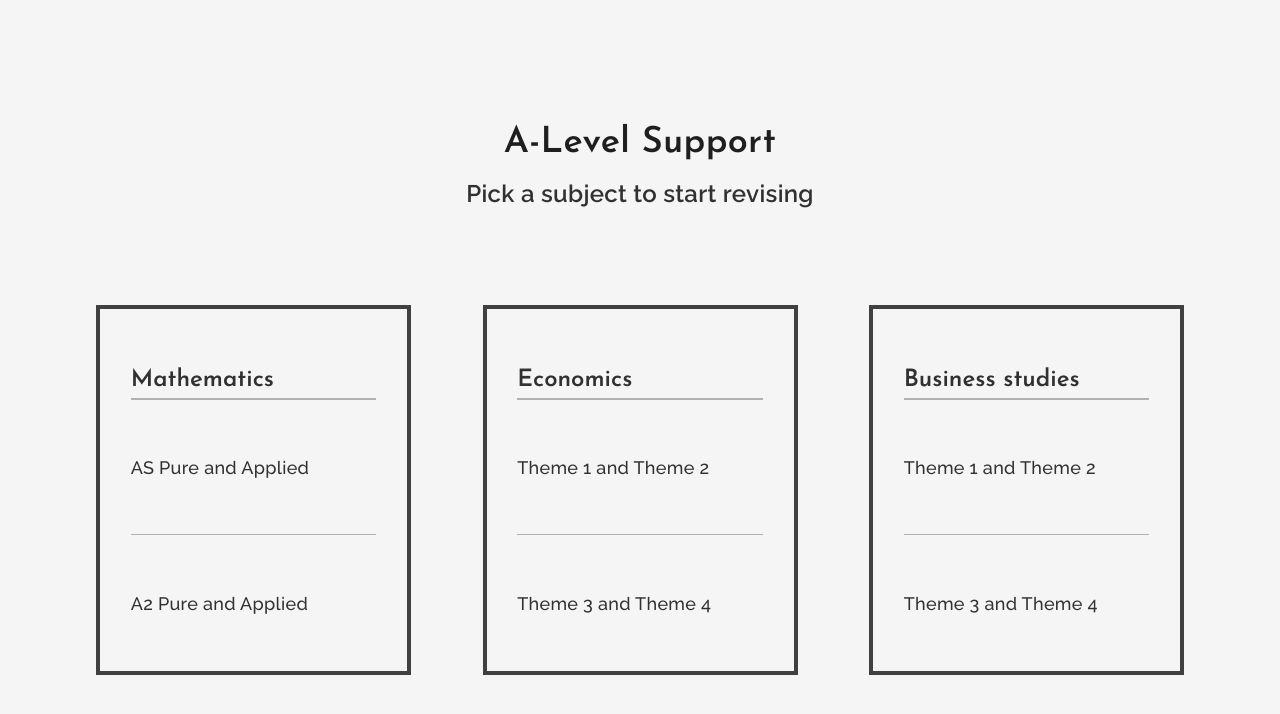
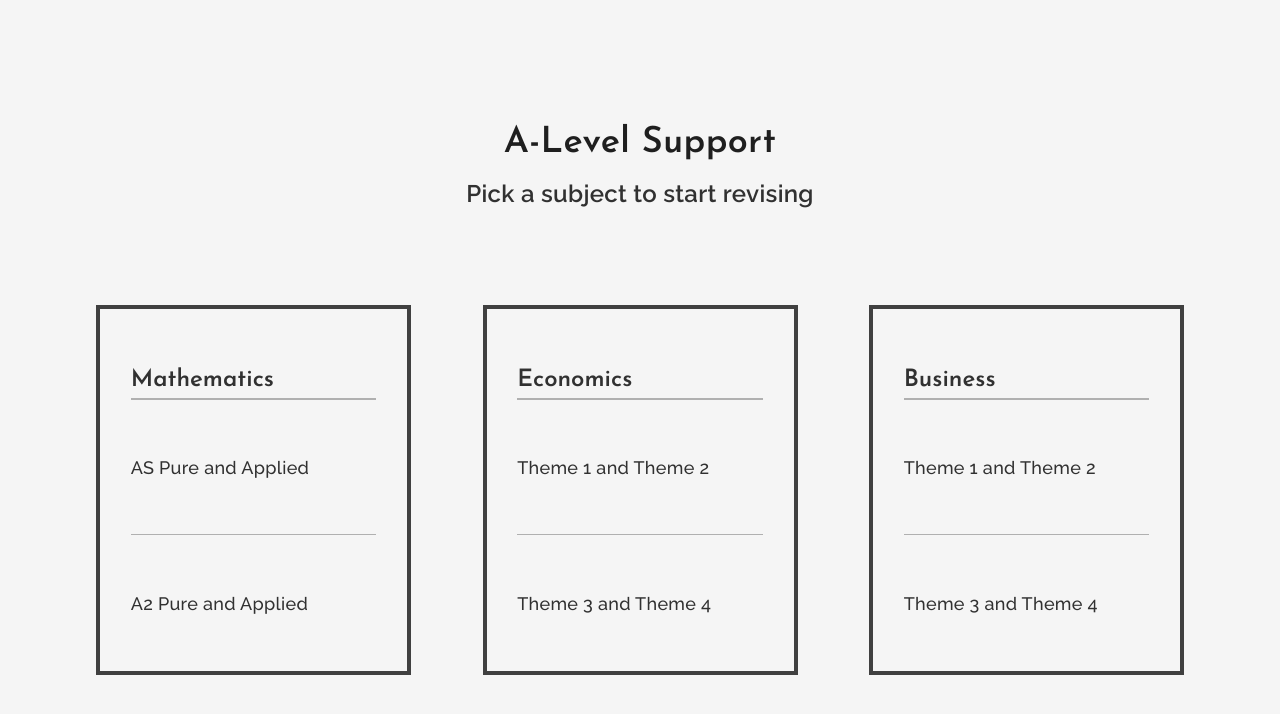
Before and after one commit to BerkayNesanir/a-level-revision-website, a plain HTML site: page pages/home/index.html in a window 1280 px wide. Drawn offline with Linux system fonts and the light colour scheme.

Commit message:
removed unnecessary text for the revision card headings

```diff
--- a/pages/home/index.html
+++ b/pages/home/index.html
@@ -48,7 +48,7 @@
         </section>
         <section class="revision-subject-card">
           <section class="revision-subject-card-title-container">
-            <h2 class="revision-subject-card-title">Business studies</h2>
+            <h2 class="revision-subject-card-title">Business</h2>
           </section>
           <ul class="revision-subject-card-links">
             <li class="revision-subject-card-link-container">
```
